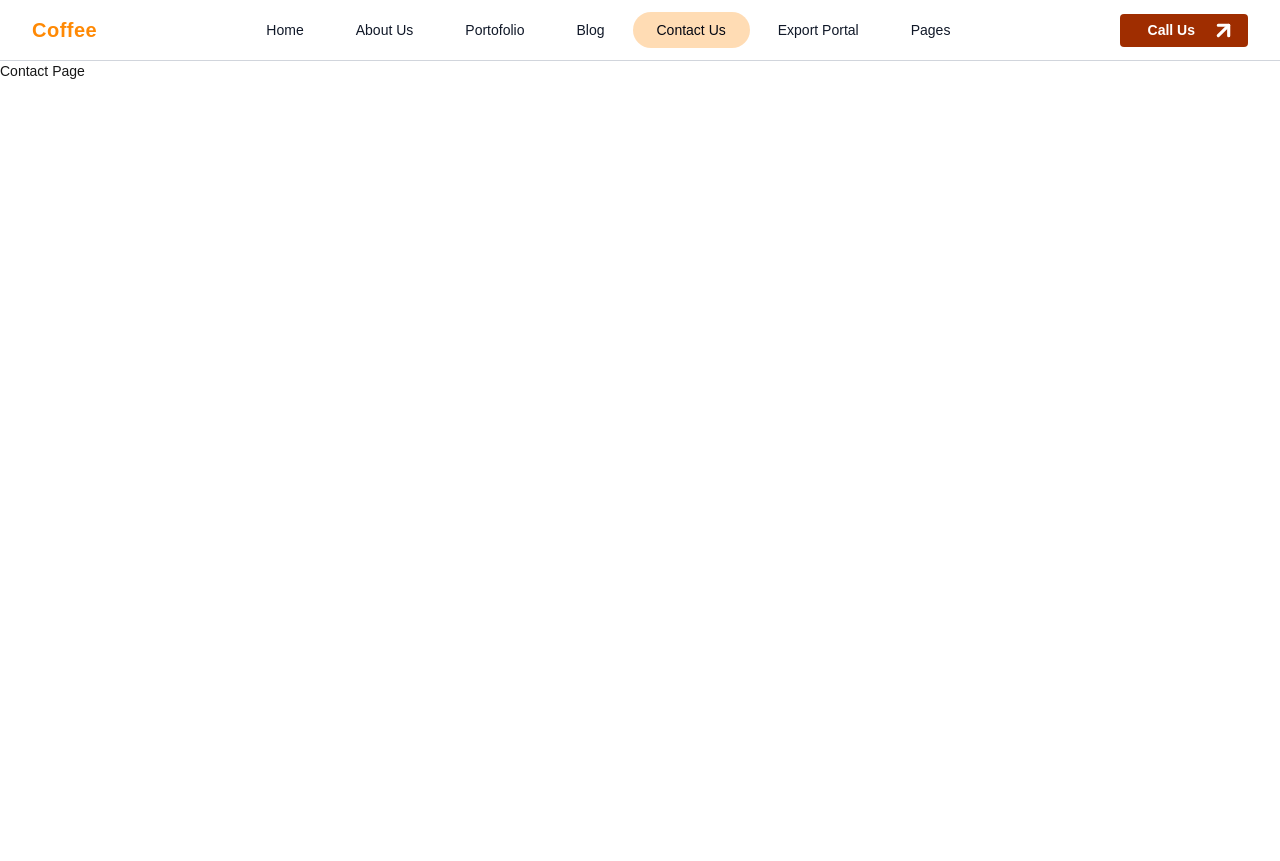
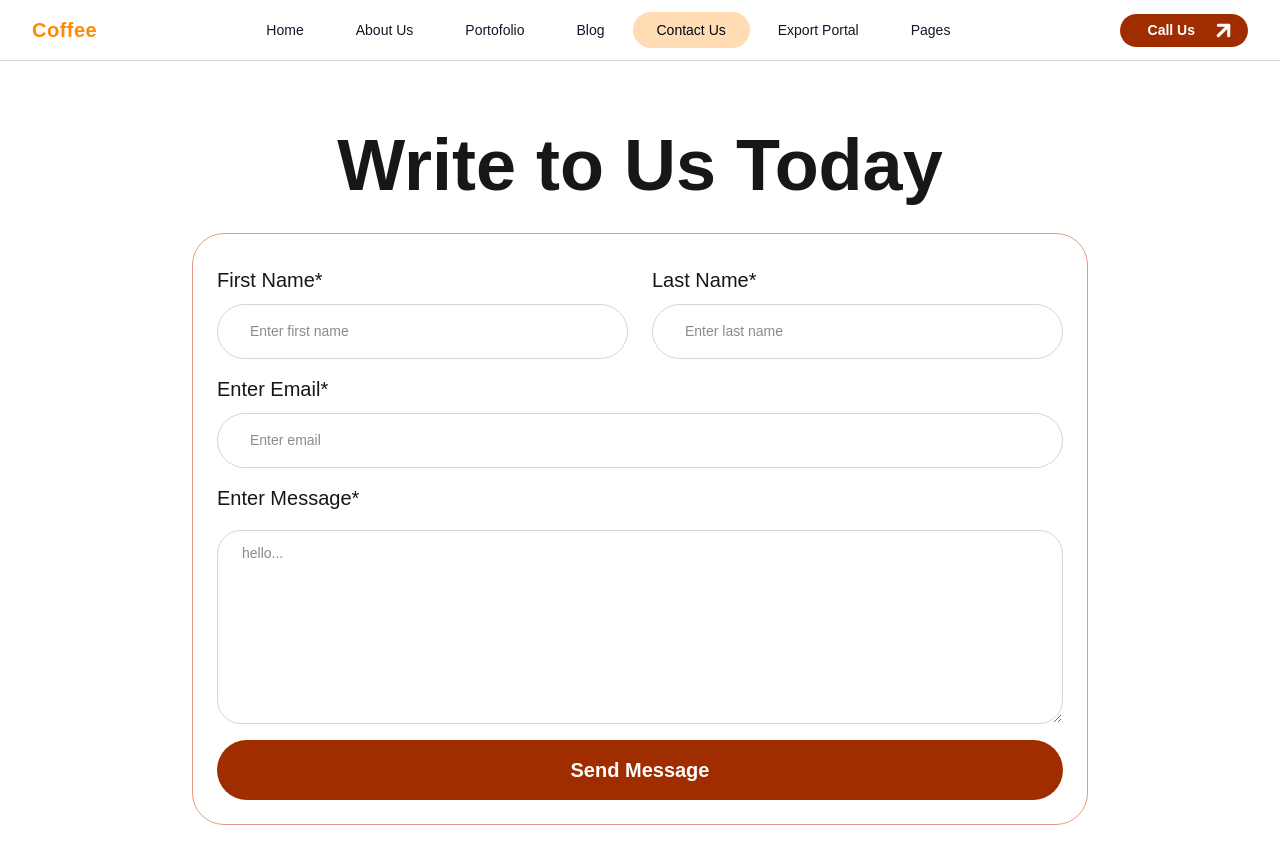
Before and after one commit to bushobozi/coffee-sample, a Next.js app: page /contact in a window 1280 px wide. Before the commit the page ends 800 px from the top, so only its background shows below. Built offline with nearby package versions, Linux system fonts and the light colour scheme.

Commit message:
new changes

```diff
--- a/app/components/buttons/Button.tsx
+++ b/app/components/buttons/Button.tsx
@@ -58,7 +58,7 @@ const Button = (buttonProps: IButton) => {
     sm: "px-3 py-1 text-sm",
     md: "px-6 py-3 text-base",
     lg: "px-7 py-3.5 text-lg",
-    xl: "px-8 py-4 text-xl",
+    xl: "lg:px-8 px-4 lg:py-4 py-3 text-xl",
   };
 
   const roundedClass = roundedFull ? "rounded-full" : "";
--- /dev/null
+++ b/app/components/grids/grids.tsx
@@ -0,0 +1,17 @@
+interface MyGrids {
+  children?: React.ReactNode;
+  className?: string;
+}
+
+const formGrid = (GridForm: MyGrids) => {
+  const { children, className } = GridForm;
+  const defaultClass = `grid lg:grid-cols-2 md:grid-cols-2 grid-cols-1 lg:gap-6 gap-3 mb-2`;
+
+  return (
+    <>
+      <div className={`${defaultClass} ${className || ""}`}>{children}</div>
+    </>
+  );
+};
+
+export default formGrid;
--- a/app/components/hero/Hero.tsx
+++ b/app/components/hero/Hero.tsx
@@ -118,7 +118,7 @@ const Hero = () => {
           </motion.div>
         </motion.div>
 
-        <div className="relative w-full h-125 lg:h-150 rounded-3xl overflow-hidden shadow-2xl ring-0 ring-gray-900/5">
+        <div className="relative w-full h-125 lg:h-150 lg:rounded-3xl rounded-2xl overflow-hidden shadow-2xl ring-0 ring-gray-900/5">
           <AnimatePresence mode="wait">
             <motion.div
               key={currentIndex}
@@ -135,7 +135,6 @@ const Hero = () => {
                 className="object-cover"
                 priority
                 sizes="(max-width: 768px) 100vw, 50vw"
-                style={{ clipPath: "url(#clip-another1)" }}
               />
               <div className="absolute inset-0 bg-linear-to-t from-black/80 via-black/20 to-transparent" />
               <div className="absolute bottom-0 left-0 right-0 p-8 backdrop-blur-md bg-white/5 border-t border-white/10 rounded-t-3xl">
@@ -149,18 +148,6 @@ const Hero = () => {
               </div>
             </motion.div>
           </AnimatePresence>
-          <div className="absolute top-0 right-0 z-20 p-4 lg:static lg:p-0 lg:flex hidden lg:justify-end">
-            <Button
-              variant="ghost"
-              size="xl"
-              type="button"
-              className="h-16 w-28 lg:h-25 lg:w-45 rounded-2xl"
-            >
-              <span className="text-gray-900 rounded-full p-2 group-hover:bg-gray-200 transition scale-75 lg:scale-100 block">
-                <SVG width="65" height="65" />
-              </span>
-            </Button>
-          </div>
           <div className="absolute bottom-28 left-8 flex space-x-2 z-10">
             {slides.map((_, idx) => (
               <button
--- a/app/components/index.ts
+++ b/app/components/index.ts
@@ -2,5 +2,15 @@ import NavBar from "./navbar/NavBar";
 import Button from "./buttons/Button";
 import SVG from "./svg/SVG";
 import Hero from "./hero/Hero";
+import { input, textArea } from "./input/input";
+import formGrid from "./grids/grids";
 
-export { NavBar, Button, SVG, Hero };
+export {
+  NavBar,
+  Button,
+  SVG,
+  Hero,
+  input as Input,
+  textArea as TextArea,
+  formGrid as Grid,
+};
--- /dev/null
+++ b/app/components/input/input.tsx
@@ -0,0 +1,133 @@
+interface MyInput {
+  id?: string;
+  label?: string;
+  name?: string;
+  placeholder?: string;
+  type?: string;
+  required?: boolean;
+  min?: number;
+  max?: number;
+  defaultValue?: string;
+  accept?: string;
+  value?: string;
+  error?: string;
+  success?: string;
+  roundedFull?: boolean;
+  paddingFull?: boolean;
+  className?: string;
+  maxLength?: number;
+  minLength?: number;
+  onChange?: (e: React.ChangeEvent<HTMLInputElement>) => void;
+}
+
+interface MyTextarea {
+  id?: string;
+  label?: string;
+  name?: string;
+  placeholder?: string;
+  rows?: number;
+  cols?: number;
+  className?: string;
+  success?: string;
+  error?: string;
+  value?: string;
+  min?: number;
+  max?: number;
+  defaultValue?: string;
+  required?: boolean;
+  onChange?: (e: React.ChangeEvent<HTMLTextAreaElement>) => void;
+}
+
+export const input = (InputProps: MyInput) => {
+  const {
+    label,
+    id,
+    name,
+    placeholder,
+    type,
+    min,
+    max,
+    maxLength,
+    minLength,
+    defaultValue,
+    className,
+    required,
+    onChange,
+    success,
+    error,
+    value,
+  } = InputProps;
+  return (
+    <>
+      <div className="flex gap-0.5 flex-col w-full">
+        {label && (
+          <label htmlFor={id} className="my-2 text-xl">
+            {label}
+            {required && <span>*</span>}
+          </label>
+        )}
+        <input
+          id={id}
+          name={name}
+          placeholder={placeholder}
+          type={type}
+          required={required}
+          min={min}
+          max={max}
+          maxLength={maxLength}
+          minLength={minLength}
+          defaultValue={defaultValue}
+          value={value}
+          onChange={onChange}
+          className={`lg:py-4 py-2.5  lg:px-8 px-6 border border-gray-300 rounded-full w-full focus:ring-4 focus:ring-orange-500 ${className}`}
+        />
+        {error && <span className="error">{error}</span>}
+        {success && <span className="success">{success}</span>}
+      </div>
+    </>
+  );
+};
+
+export const textArea = (textAreaProps: MyTextarea) => {
+  const {
+    id,
+    label,
+    name,
+    placeholder,
+    rows,
+    cols,
+    className,
+    error,
+    success,
+    value,
+    onChange,
+    required,
+    max,
+  } = textAreaProps;
+  return (
+    <>
+      <div className="flex gap-0.5 flex-col w-full">
+        {label && (
+          <label htmlFor={id} className="my-2 text-xl">
+            {label}
+            {required && <span>*</span>}
+          </label>
+        )}
+        <textarea
+          name={name}
+          placeholder={placeholder}
+          rows={rows || 4}
+          cols={cols || 50}
+          maxLength={max}
+          className={`w-full px-6 py-3 mt-2 border border-gray-300 rounded-3xl focus:ring-4 focus:ring-orange-500 transition duration-200 ${className || ""}`}
+          value={value}
+          onChange={onChange}
+          required={required}
+        />
+        {max && <span>Maxmimum characters hit</span>}
+        {error && <span className="error">{error}</span>}
+        {success && <span className="success">{success}</span>}
+      </div>
+    </>
+  );
+};
--- a/app/components/navbar/NavBar.tsx
+++ b/app/components/navbar/NavBar.tsx
@@ -52,7 +52,7 @@ const NavBar = () => {
             })}
           </div>
 
-          <Button href="/" variant="primary" size="sm">
+          <Button href="/" variant="primary" size="sm" roundedFull={true}>
             <span className="mx-4">Call Us</span>
             <SVG width="25" height="25" />
           </Button>
--- a/app/contact/page.tsx
+++ b/app/contact/page.tsx
@@ -1,3 +1,52 @@
+import { Input, TextArea, Grid, Button } from "../components";
+
 export default function Contact() {
-  return <div>Contact Page</div>;
+  return (
+    <div className="flex justify-center items-center h-screen flex-col p-3">
+      <h1 className="text-center my-8 lg:text-7xl text-4xl font-bold">
+        Write to Us Today
+      </h1>
+      <div className="max-w-4xl container mx-auto p-6 backdrop-blur-3xl border border-orange-700/50 lg:rounded-4xl rounded-2xl">
+        <Grid>
+          <Input
+            label="First Name"
+            id="fname"
+            required={true}
+            name="fname"
+            type="text"
+            placeholder="Enter first name"
+          />
+          <Input
+            label="Last Name"
+            id="lname"
+            required={true}
+            name="lname"
+            type="text"
+            placeholder="Enter last name"
+          />
+        </Grid>
+        <Input
+          label="Enter Email"
+          id="email"
+          required={true}
+          name="email"
+          type="email"
+          placeholder="Enter email"
+        />
+        <div className="mb-2" />
+        <TextArea
+          label="Enter Message"
+          id="emessage"
+          name="emessage"
+          placeholder="hello..."
+          required={true}
+          rows={8}
+        />
+        <div className="mb-4" />
+        <Button variant="primary" size="xl" block={true} roundedFull={true}>
+          Send Message
+        </Button>
+      </div>
+    </div>
+  );
 }
```
